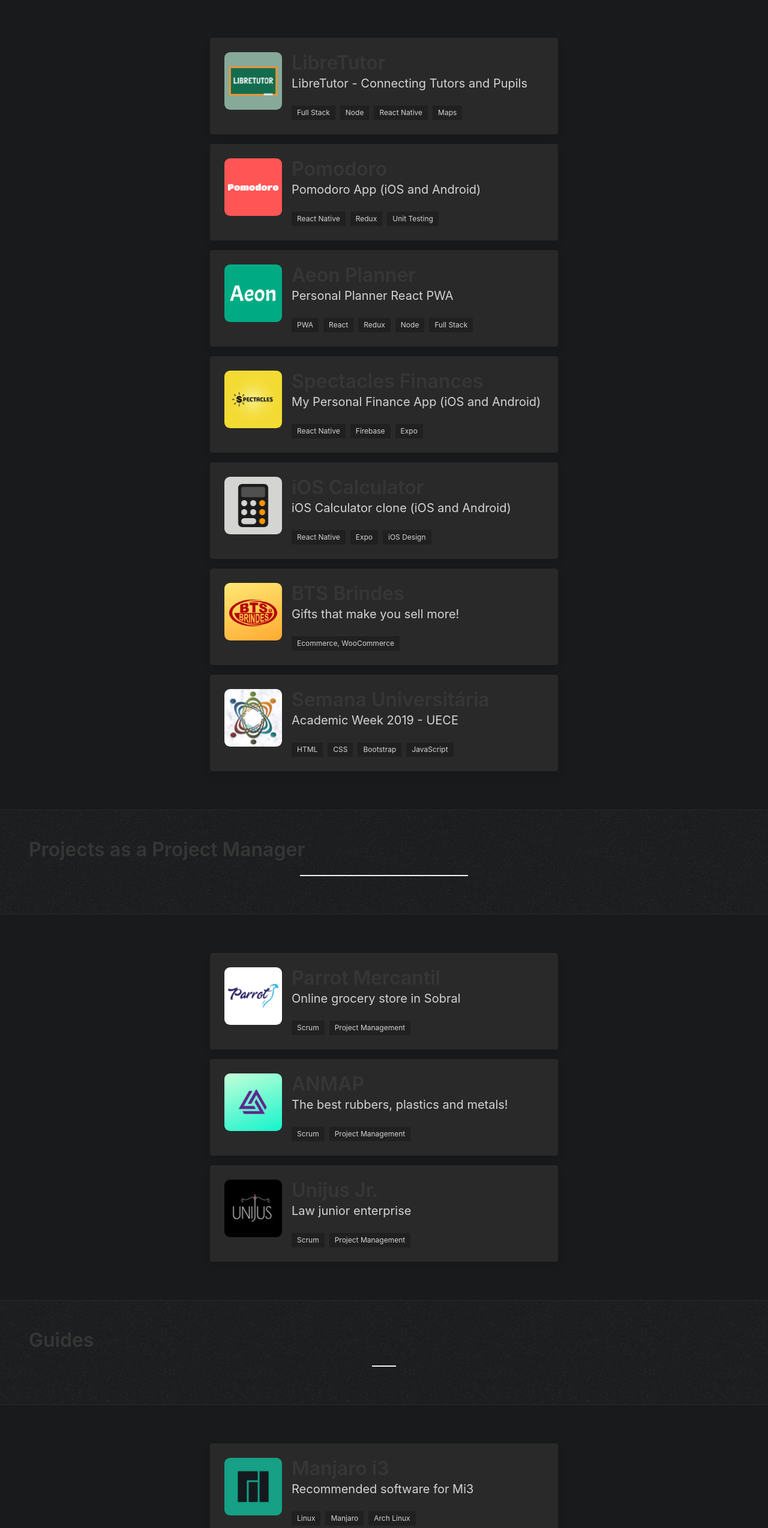
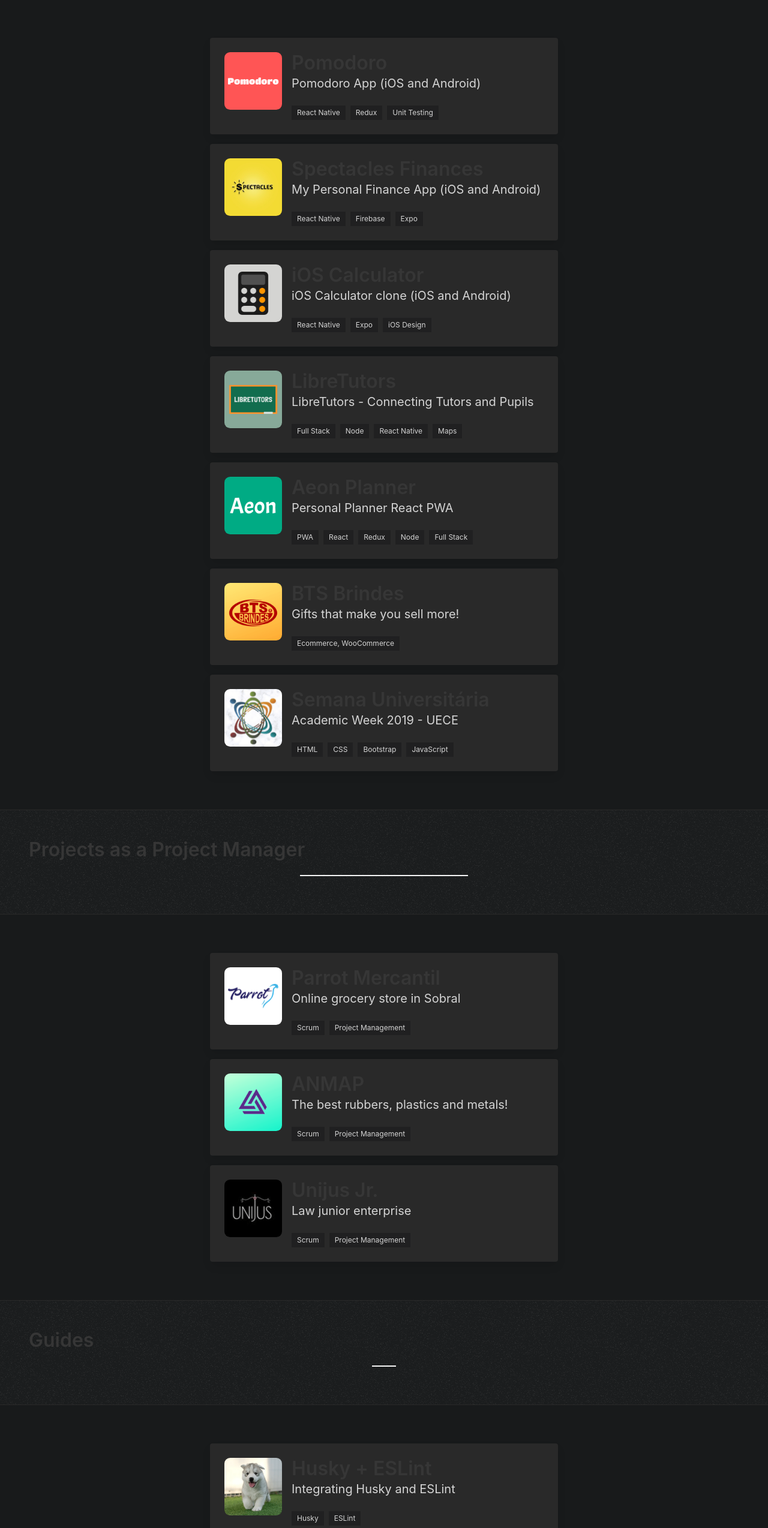
Before and after one commit to brenobaptista/brenobaptista.github.io, a Gatsby site: page /projects in a window 1280 px wide. Shown: the part 252-2800 px from the top of the page at 60% size. Built offline with nearby package versions, Linux system fonts and the light colour scheme; Gatsby itself is replaced by a stand-in of ours.

Commit message:
Husky Guide and New CV

```diff
--- a/src/pages/downloads.js
+++ b/src/pages/downloads.js
@@ -84,7 +84,7 @@
               <Card
                 title="Curriculum Vitae"
                 subtitle="My latest curriculum vitae"
-                link="https://drive.google.com/open?id=1Slk2GoK6w3KKt-eNdWdYyYEA3J6mM1rH"
+                link="https://drive.google.com/open?id=1MAAqz7jJmALj78pWShX3GU6N3Xi-Jpcd"
                 tags={['Curriculum Vitae']}
                 image={(
                   <Img
--- a/src/pages/projects.js
+++ b/src/pages/projects.js
@@ -11,7 +11,14 @@
 
 export const queryImage = graphql`
   query {
-    libretutor: file(relativePath: { eq: "libretutor.png" }) {
+    husky: file(relativePath: { eq: "husky.png" }) {
+      childImageSharp {
+        fixed(width: 96, height: 96) {
+          ...GatsbyImageSharpFixed
+        }
+      }
+    }
+    libretutors: file(relativePath: { eq: "libretutors.png" }) {
       childImageSharp {
         fixed(width: 96, height: 96) {
           ...GatsbyImageSharpFixed
@@ -117,23 +124,6 @@
           <div className="column is-half">
             <div data-aos="zoom-in-up">
               <Card
-                title="LibreTutor"
-                subtitle="LibreTutor - Connecting Tutors and Pupils"
-                link="https://github.com/libretutor"
-                tags={['Full Stack', 'Node', 'React Native', 'Maps']}
-                image={(
-                  <Img
-                    fixed={data.libretutor.childImageSharp.fixed}
-                    imgStyle={{
-                      borderRadius: '10%',
-                    }}
-                    alt="libretutor"
-                  />
-                )}
-              />
-            </div>
-            <div data-aos="zoom-in-up">
-              <Card
                 title="Pomodoro"
                 subtitle="Pomodoro App (iOS and Android)"
                 link="https://github.com/brenobaptista/pomodoro-react-native"
@@ -145,23 +135,6 @@
                       borderRadius: '10%',
                     }}
                     alt="pomodoro"
-                  />
-                )}
-              />
-            </div>
-            <div data-aos="zoom-in-up">
-              <Card
-                title="Aeon Planner"
-                subtitle="Personal Planner React PWA"
-                link="https://aeonplanner.netlify.com/"
-                tags={['PWA', 'React', 'Redux', 'Node', 'Full Stack']}
-                image={(
-                  <Img
-                    fixed={data.aeon.childImageSharp.fixed}
-                    imgStyle={{
-                      borderRadius: '10%',
-                    }}
-                    alt="aeon"
                   />
                 )}
               />
@@ -196,6 +169,40 @@
                       borderRadius: '10%',
                     }}
                     alt="calculator"
+                  />
+                )}
+              />
+            </div>
+            <div data-aos="zoom-in-up">
+              <Card
+                title="LibreTutors"
+                subtitle="LibreTutors - Connecting Tutors and Pupils"
+                link="https://github.com/brenobaptista/libretutors-react-native"
+                tags={['Full Stack', 'Node', 'React Native', 'Maps']}
+                image={(
+                  <Img
+                    fixed={data.libretutors.childImageSharp.fixed}
+                    imgStyle={{
+                      borderRadius: '10%',
+                    }}
+                    alt="libretutors"
+                  />
+                )}
+              />
+            </div>
+            <div data-aos="zoom-in-up">
+              <Card
+                title="Aeon Planner"
+                subtitle="Personal Planner React PWA"
+                link="https://aeonplanner.netlify.com/"
+                tags={['PWA', 'React', 'Redux', 'Node', 'Full Stack']}
+                image={(
+                  <Img
+                    fixed={data.aeon.childImageSharp.fixed}
+                    imgStyle={{
+                      borderRadius: '10%',
+                    }}
+                    alt="aeon"
                   />
                 )}
               />
@@ -315,6 +322,23 @@
           <div className="column is-half">
             <div data-aos="zoom-in-up">
               <Card
+                title="Husky + ESLint"
+                subtitle="Integrating Husky and ESLint"
+                link="https://github.com/brenobaptista/husky-eslint"
+                tags={['Husky', 'ESLint']}
+                image={(
+                  <Img
+                    fixed={data.husky.childImageSharp.fixed}
+                    imgStyle={{
+                      borderRadius: '10%',
+                    }}
+                    alt="husky eslint"
+                  />
+                )}
+              />
+            </div>
+            <div data-aos="zoom-in-up">
+              <Card
                 title="Manjaro i3"
                 subtitle="Recommended software for Mi3"
                 link="https://github.com/brenobaptista/software-manjaro-i3"
```
Also changed, not shown: src/pages/index.js (+19 -16 lines), README.md, src/images/curriculumvitae.png, src/images/husky.png (added), src/images/libretutor.png (deleted), src/images/libretutors.png (added).
